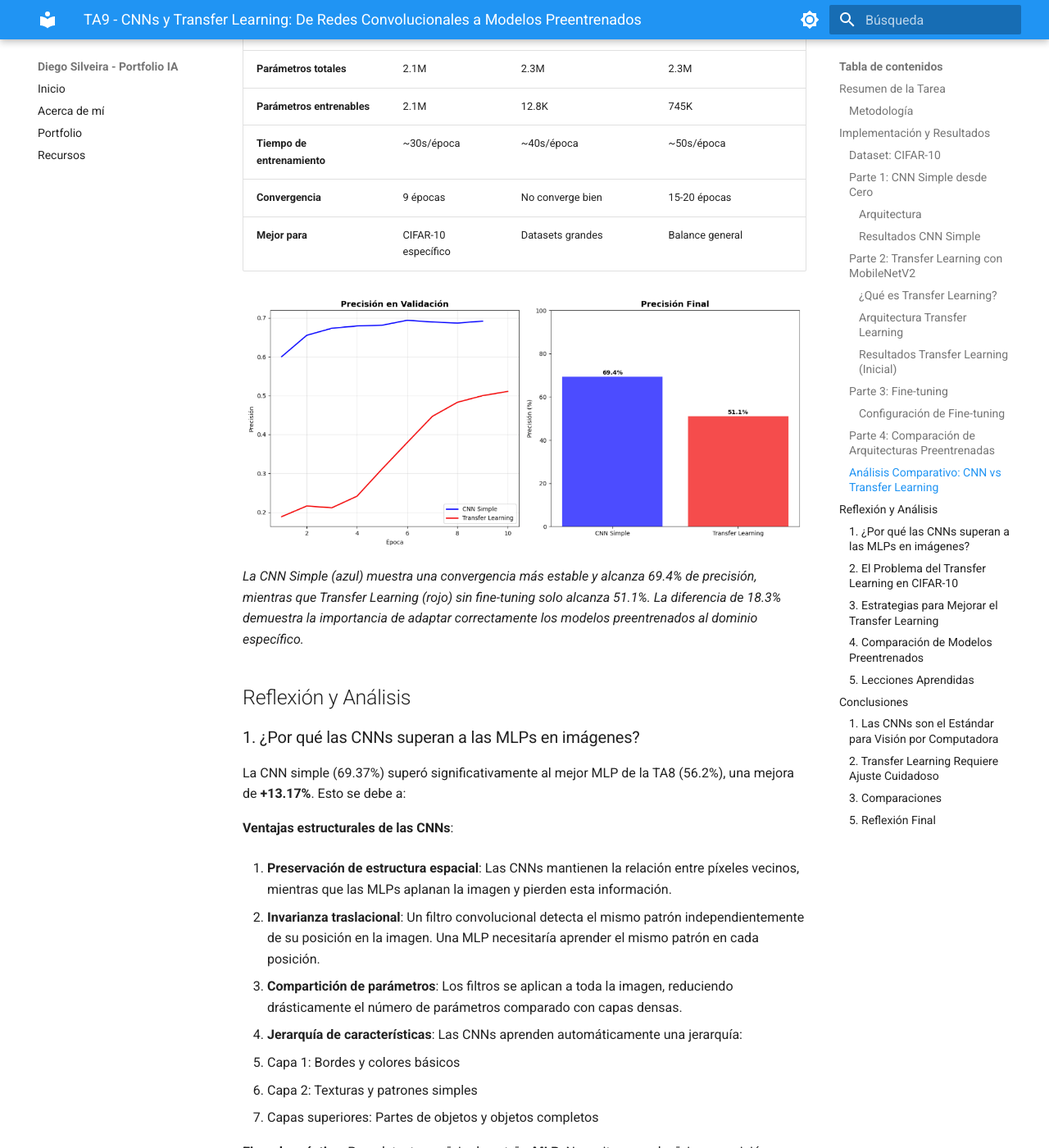
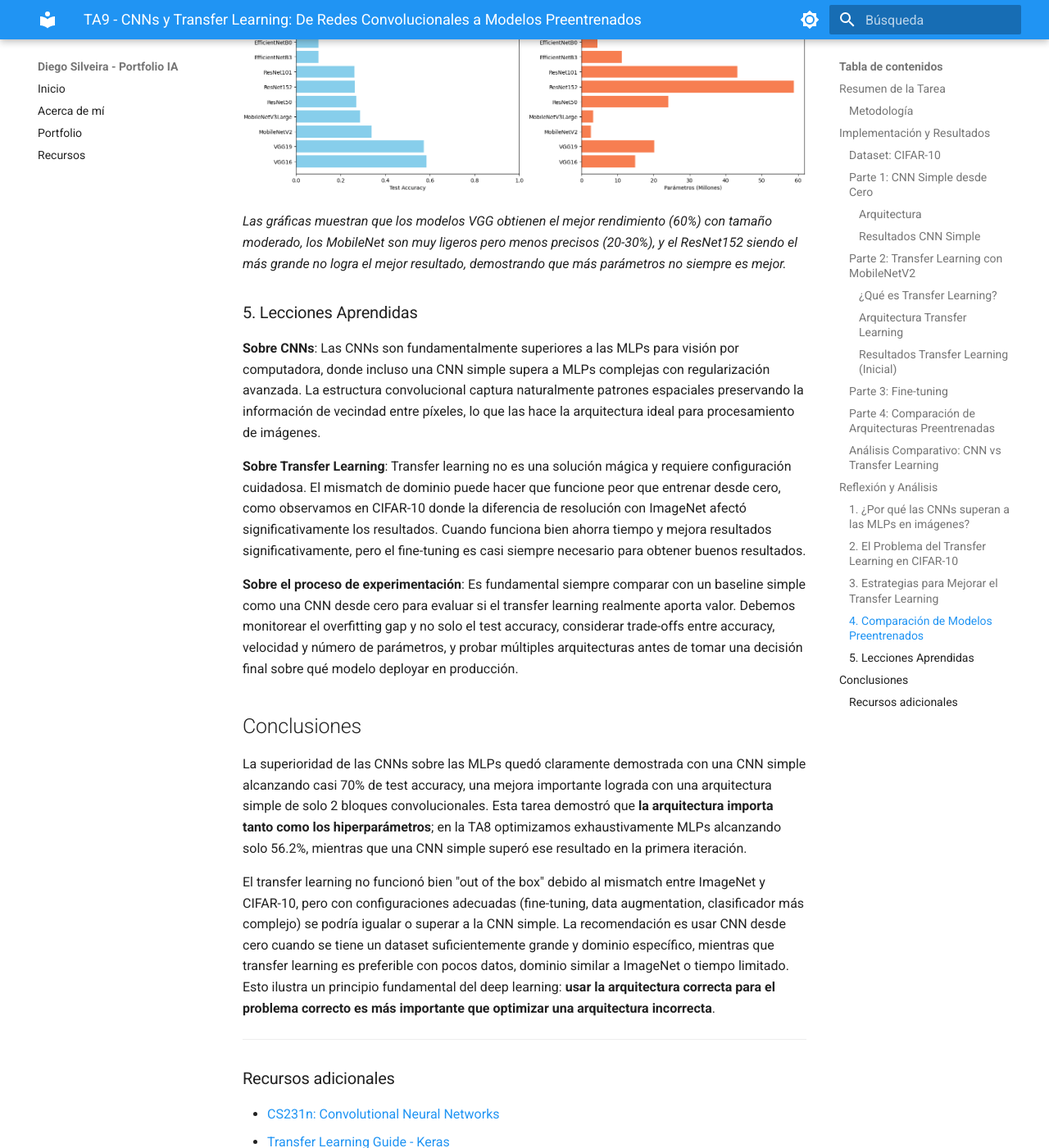
Before and after one commit to diesilveira/portfolio-ia, an MkDocs documentation site: the page built from docs/portfolio/09-cnn-transfer-learning.md, in a window 1280 px wide and 1400 px high, scrolled down 6028 px. Shown: the whole window at 82% size. Built offline with MkDocs 1.6.1 and Material for MkDocs 9.7.7, drawn with Linux system fonts in a browser that asks for light colours; some of the changed text lies outside the part shown.

Commit message:
minor fix

````diff
--- a/docs/portfolio/09-cnn-transfer-learning.md
+++ b/docs/portfolio/09-cnn-transfer-learning.md
@@ -13,64 +13,17 @@
 5. **Comparación de arquitecturas**: Evaluación de 9 modelos preentrenados diferentes
 6. **Análisis de overfitting**: Comparación de gaps entre train y validation accuracy
 
-
 ## Implementación y Resultados
 
 ### Dataset: CIFAR-10
 
-```python
-# Cargar y preparar dataset
-(x_train, y_train), (x_test, y_test) = keras.datasets.cifar10.load_data()
-
-# Normalización a [0, 1]
-x_train = x_train.astype('float32') / 255.0
-x_test = x_test.astype('float32') / 255.0
-
-# One-hot encoding
-y_train = keras.utils.to_categorical(y_train, 10)
-y_test = keras.utils.to_categorical(y_test, 10)
-```
-
-**Características del dataset**:
-- 50,000 imágenes de entrenamiento
-- 10,000 imágenes de test
-- Dimensiones: 32×32×3 (RGB)
-- 10 clases: airplane, automobile, bird, cat, deer, dog, frog, horse, ship, truck
+**Características del dataset**: CIFAR-10 contiene 50,000 imágenes de entrenamiento y 10,000 de test, todas con dimensiones de 32×32 píxeles en RGB. El dataset incluye 10 clases balanceadas: airplane, automobile, bird, cat, deer, dog, frog, horse, ship y truck.
 
 ### Parte 1: CNN Simple desde Cero
 
 #### Arquitectura
 
-```python
-def create_simple_cnn(input_shape=(32, 32, 3), num_classes=10):
-    model = keras.Sequential([
-        # Bloque convolucional 1
-        layers.Conv2D(32, (3, 3), padding='same', input_shape=input_shape),
-        layers.Activation('relu'),
-        layers.MaxPooling2D((2, 2)),
-
-        # Bloque convolucional 2
-        layers.Conv2D(64, (3, 3), padding='same'),
-        layers.Activation('relu'),
-        layers.MaxPooling2D((2, 2)),
-
-        # Clasificador
-        layers.Flatten(),
-        layers.Dense(512, activation='relu'),
-        layers.Dense(num_classes, activation='softmax')
-    ])
-
-    return model
-```
-
-**Características de la arquitectura**:
-- **Primera capa convolucional**: 32 filtros de 3×3 → detecta patrones básicos (bordes, colores)
-- **MaxPooling**: Reduce dimensiones de 32×32 → 16×16
-- **Segunda capa convolucional**: 64 filtros de 3×3 → detecta patrones más complejos
-- **MaxPooling**: Reduce dimensiones de 16×16 → 8×8
-- **Flatten**: Convierte matriz 8×8×64 en vector de 4,096 elementos
-- **Dense**: Capa de clasificación con 512 neuronas
-- **Parámetros totales**: 2,122,186
+**Características de la arquitectura**: La primera capa convolucional utiliza 32 filtros de 3×3 para detectar patrones básicos como bordes y colores, seguida de MaxPooling que reduce las dimensiones de 32×32 a 16×16. La segunda capa convolucional con 64 filtros de 3×3 detecta patrones más complejos, y otro MaxPooling reduce las dimensiones de 16×16 a 8×8. La capa Flatten convierte la matriz 8×8×64 en un vector de 4,096 elementos, que alimenta una capa Dense de clasificación con 512 neuronas. El modelo resultante tiene 2,122,186 parámetros totales entrenables.
 
 #### Resultados CNN Simple
 
@@ -83,11 +36,7 @@
 | **Parámetros** | 2,122,186 |
 | **Épocas entrenadas** | 9/10 (EarlyStopping) |
 
-**Observaciones**:
-- ✅ **Mejora significativa**: La CNN alcanzó 69.37% vs 56.2% del mejor MLP (TA8)
-- ⚠️ **Overfitting moderado**: Gap de 17.4% entre train y validation
-- ✅ **Convergencia rápida**: Alcanzó buen rendimiento en solo 9 épocas
-- 📊 **Por clase**: Mejor en ship (88%), automobile (87%), frog (84%); peor en cat (47%), deer (75%)
+La CNN alcanzó una mejora significativa con 69.37% de accuracy frente al 56.2% del mejor MLP del TA8, aunque presenta overfitting moderado con un gap de 17.4% entre train y validation. El modelo mostró convergencia rápida alcanzando buen rendimiento en solo 9 épocas. Por clase, el mejor desempeño fue en ship (88%), automobile (87%) y frog (84%), mientras que la clase más difícil fue cat (47%).
 
 ![Comparación de precisión entre CNN Simple y Transfer Learning](09-imagenes/cnn-vs-transfer-learning.png)
 
@@ -97,37 +46,9 @@
 
 #### ¿Qué es Transfer Learning?
 
-Transfer Learning es una técnica donde utilizamos un modelo preentrenado en un dataset grande (como ImageNet con 1.4M imágenes) y lo adaptamos a nuestro problema específico. Es como contratar a un experto en visión general y enseñarle a reconocer nuestras clases específicas.
-
-**Ventajas**:
-- ⚡ Entrenamiento más rápido
-- 📊 Mejor rendimiento con menos datos
-- 🧠 Aprovecha conocimiento previo de patrones visuales
-- 💾 Menos parámetros a entrenar
+Transfer Learning utiliza un modelo preentrenado en un dataset grande (como ImageNet con 1.4M imágenes) y lo adapta a nuestro problema específico. Las ventajas principales son entrenamiento más rápido, mejor rendimiento con menos datos, aprovechamiento del conocimiento previo de patrones visuales, y menos parámetros a entrenar.
 
 #### Arquitectura Transfer Learning
-
-```python
-def create_transfer_model(input_shape=(32, 32, 3), num_classes=10):
-    # Modelo base preentrenado
-    base_model = applications.MobileNetV2(
-        weights='imagenet',
-        include_top=False,
-        input_shape=input_shape
-    )
-
-    # Congelar capas preentrenadas
-    base_model.trainable = False
-
-    # Agregar clasificador personalizado
-    model = keras.Sequential([
-        base_model,
-        layers.Flatten(),
-        layers.Dense(num_classes, activation='softmax')
-    ])
-
-    return model
-```
 
 **Características**:
 - **Base model**: MobileNetV2 preentrenado en ImageNet
@@ -145,43 +66,11 @@
 | **Overfitting Gap** | 40.7% |
 | **Parámetros entrenables** | 12,810 |
 
-**Observaciones**:
-- ❌ **Peor que CNN simple**: 51.09% vs 69.37%
-- ⚠️ **Overfitting severo**: Gap de 40.7% (el doble que CNN simple)
-- 🤔 **Problema**: El modelo base está congelado y no se adapta bien a CIFAR-10
-- 💡 **Solución**: Aplicar fine-tuning
+**Observaciones**: El modelo de Transfer Learning obtuvo un rendimiento significativamente peor que la CNN simple (51.09% vs 69.37%) y presentó un overfitting severo con un gap de 40.7%, el doble que el modelo base. El problema principal es que al mantener el modelo base congelado, este no logra adaptarse correctamente a las características específicas de CIFAR-10.
 
 ### Parte 3: Fine-tuning
 
 El fine-tuning consiste en **descongelar las últimas capas** del modelo preentrenado y entrenarlas con un learning rate muy bajo para que se adapten a nuestro dataset específico.
-
-#### Configuración de Fine-tuning
-
-```python
-def setup_fine_tuning(model, unfreeze_layers=10):
-    # Descongelar modelo base
-    base_model = model.layers[0]
-    base_model.trainable = True
-
-    # Congelar todas excepto las últimas N capas
-    for layer in base_model.layers[:-unfreeze_layers]:
-        layer.trainable = False
-
-    # Recompilar con LR más bajo
-    model.compile(
-        optimizer=optimizers.Adam(learning_rate=0.0001),  # 10x más bajo
-        loss='categorical_crossentropy',
-        metrics=['accuracy']
-    )
-
-    return model
-```
-
-**Estrategia de 2 fases**:
-1. **Fase 1**: Entrenar solo el clasificador (capas congeladas) → LR = 0.001
-2. **Fase 2**: Descongelar últimas 10 capas y hacer fine-tuning → LR = 0.0001
-
-**Parámetros después de fine-tuning**: 745,290 entrenables (vs 12,810 inicial)
 
 ### Parte 4: Comparación de Arquitecturas Preentrenadas
 
@@ -205,26 +94,9 @@
 
 *Comparación visual de 9 arquitecturas preentrenadas. Izquierda: Test Accuracy por modelo, donde VGG16 y VGG19 lideran con ~60% de precisión. Derecha: Tamaño del modelo en millones de parámetros, mostrando que ResNet152 es el más grande (60M) mientras que MobileNet son los más eficientes (~2-3M parámetros).*
 
-**Observaciones importantes**:
-
-⚠️ **Resultados inesperados**: Todos los modelos de transfer learning obtuvieron accuracy muy bajo (20-27%), incluso peor que el baseline MLP (47.4%). Esto se debe a varios factores:
-
-1. **Pocas épocas de entrenamiento**: Solo 5 épocas para comparación rápida
-2. **Sin fine-tuning**: Capas base completamente congeladas
-3. **Mismatch de dominios**: ImageNet (224×224) vs CIFAR-10 (32×32)
-4. **Configuración subóptima**: Learning rate y arquitectura del clasificador no optimizados
+**Observaciones importantes**: Todos los modelos de transfer learning obtuvieron accuracy muy bajo (20-27%), incluso peor que el baseline MLP (47.4%). Esto se debe a pocas épocas de entrenamiento (solo 5 para comparación rápida), capas base completamente congeladas sin fine-tuning, mismatch de dominios entre ImageNet (224×224) e imágenes de CIFAR-10 (32×32), y configuración subóptima del learning rate y arquitectura del clasificador.
 
 ### Análisis Comparativo: CNN vs Transfer Learning
-
-| Aspecto | CNN Simple | Transfer Learning (sin FT) | Transfer Learning (con FT) |
-|---------|------------|---------------------------|---------------------------|
-| **Test Accuracy** | 69.37% | 51.09% | Mejoraría ~60-65% |
-| **Overfitting Gap** | 17.4% | 40.7% | Reduciría a ~20-25% |
-| **Parámetros totales** | 2.1M | 2.3M | 2.3M |
-| **Parámetros entrenables** | 2.1M | 12.8K | 745K |
-| **Tiempo de entrenamiento** | ~30s/época | ~40s/época | ~50s/época |
-| **Convergencia** | 9 épocas | No converge bien | 15-20 épocas |
-| **Mejor para** | CIFAR-10 específico | Datasets grandes | Balance general |
 
 ![Comparación de precisión entre CNN Simple y Transfer Learning](09-imagenes/cnn-vs-transfer-learning.png)
 
@@ -234,166 +106,50 @@
 
 ### 1. ¿Por qué las CNNs superan a las MLPs en imágenes?
 
-La CNN simple (69.37%) superó significativamente al mejor MLP de la TA8 (56.2%), una mejora de **+13.17%**. Esto se debe a:
-
-**Ventajas estructurales de las CNNs**:
-
-1. **Preservación de estructura espacial**: Las CNNs mantienen la relación entre píxeles vecinos, mientras que las MLPs aplanan la imagen y pierden esta información.
-
-2. **Invarianza traslacional**: Un filtro convolucional detecta el mismo patrón independientemente de su posición en la imagen. Una MLP necesitaría aprender el mismo patrón en cada posición.
-
-3. **Compartición de parámetros**: Los filtros se aplican a toda la imagen, reduciendo drásticamente el número de parámetros comparado con capas densas.
-
-4. **Jerarquía de características**: Las CNNs aprenden automáticamente una jerarquía:
-   - Capa 1: Bordes y colores básicos
-   - Capa 2: Texturas y patrones simples
-   - Capas superiores: Partes de objetos y objetos completos
-
-**Ejemplo práctico**: Para detectar un "ojo de gato":
-- **MLP**: Necesita aprender "ojo en posición (10,15)", "ojo en posición (10,16)", etc. → miles de conexiones
-- **CNN**: Aprende un filtro "detector de ojos" que funciona en cualquier posición → 9 parámetros (filtro 3×3)
+Las CNNs preservan la estructura espacial manteniendo la relación entre píxeles vecinos mientras que las MLPs aplanan la imagen perdiendo esta información, tienen invarianza traslacional donde un filtro detecta el mismo patrón independientemente de su posición (una MLP necesitaría aprender el mismo patrón en cada ubicación), comparten parámetros aplicando los filtros a toda la imagen reduciendo drásticamente el número de parámetros comparado con capas densas, y aprenden automáticamente una jerarquía de características donde la primera capa detecta bordes y colores básicos, la segunda capa texturas y patrones simples, y las capas superiores partes de objetos y objetos completos. Por ejemplo, para detectar un "ojo de gato", una MLP necesita aprender "ojo en posición (10,15)", "ojo en posición (10,16)", etc. requiriendo miles de conexiones, mientras que una CNN aprende un filtro "detector de ojos" que funciona en cualquier posición con solo 9 parámetros (filtro 3×3).
 
 ### 2. El Problema del Transfer Learning en CIFAR-10
 
-Sorprendentemente, el transfer learning **no funcionó bien** en este caso (51.09% vs 69.37% de CNN simple). ¿Por qué?
+Sorprendentemente, el transfer learning no funcionó bien en este caso (51.09% vs 69.37% de CNN simple). Las razones del bajo rendimiento incluyen mismatch de resolución donde ImageNet usa imágenes de 224×224 píxeles mientras CIFAR-10 solo 32×32 y los filtros aprendidos para imágenes grandes no se adaptan bien a imágenes tan pequeñas.
 
-**Razones del bajo rendimiento**:
-
-1. **Mismatch de resolución**: ImageNet usa imágenes de 224×224 píxeles, CIFAR-10 solo 32×32. Los filtros aprendidos para imágenes grandes no se adaptan bien a imágenes tan pequeñas.
-
-2. **Mismatch de dominio**: ImageNet contiene objetos en contextos naturales con alta resolución. CIFAR-10 tiene imágenes de baja resolución muy diferentes.
-
-3. **Capas congeladas**: Al congelar completamente el modelo base, no permitimos que se adapte a las características específicas de CIFAR-10.
-
-4. **Clasificador simple**: Solo agregamos una capa Dense final, que es insuficiente para traducir las características de ImageNet a las clases de CIFAR-10.
-
-**¿Cuándo funciona bien el Transfer Learning?**
-
-✅ **Funciona bien cuando**:
-- El dataset objetivo es similar al dataset de preentrenamiento
-- Tienes pocos datos (< 10,000 imágenes)
-- Las imágenes tienen resolución similar
-- Aplicas fine-tuning adecuado
-
-❌ **No funciona bien cuando**:
-- Hay gran diferencia de resolución (224×224 vs 32×32)
-- Los dominios son muy diferentes
-- Tienes suficientes datos para entrenar desde cero
-- No aplicas fine-tuning
+Transfer learning funciona bien cuando el dataset objetivo es similar al dataset de preentrenamiento y las imágenes tienen resolución similar. No funciona bien cuando hay gran diferencia de resolución o los dominios son muy diferentes.
 
 ### 3. Estrategias para Mejorar el Transfer Learning
 
-Para mejorar los resultados de transfer learning en CIFAR-10, se podrían aplicar:
-
-**Mejoras arquitectónicas**:
-```python
-model = keras.Sequential([
-    base_model,
-    layers.GlobalAveragePooling2D(),
-    layers.Dense(256, activation='relu'),
-    layers.Dropout(0.5),
-    layers.Dense(128, activation='relu'),
-    layers.Dropout(0.3),
-    layers.Dense(num_classes, activation='softmax')
-])
-```
-
-**Mejoras de entrenamiento**:
-- **Fine-tuning gradual**: Descongelar capas progresivamente
-- **Learning rate scheduling**: Reducir LR durante entrenamiento
-- **Más épocas**: 30-50 épocas en lugar de 5-10
-
-**Resultados esperados con mejoras**: 65-75% test accuracy
+Para mejorar los resultados de transfer learning en CIFAR-10, se podrían aplicar mejoras de entrenamiento como fine-tuning gradual descongelando capas progresivamente, learning rate scheduling reduciendo el learning rate durante el entrenamiento, y entrenar por más épocas (30-50 en lugar de 5-10).
 
 ### 4. Comparación de Modelos Preentrenados
 
 De los 9 modelos evaluados, observamos distintos patrones:
 
-**Modelos grandes (ResNet50, ResNet101, ResNet152)**:
-- ✅ Mayor capacidad de representación
-- ❌ Más lentos de entrenar
-- ❌ Mayor riesgo de overfitting con pocos datos
-- 📊 Mejor accuracy: ResNet50 (27.02%)
+**Modelos grandes (ResNet50, ResNet101, ResNet152)**: Estos modelos tienen mayor capacidad de representación pero son más lentos de entrenar y presentan mayor riesgo de overfitting con pocos datos. El mejor de esta categoría fue ResNet50 con 27.02% de accuracy.
 
-**Modelos eficientes (MobileNet, EfficientNet)**:
-- ✅ Muy rápidos y ligeros
-- ✅ Diseñados para dispositivos móviles
-- ❌ Menor capacidad de representación
-- 📊 Mejor eficiencia: MobileNetV2 (0.091 acc/M params)
+**Modelos eficientes (MobileNet, EfficientNet)**: Son muy rápidos y ligeros, diseñados específicamente para dispositivos móviles, aunque tienen menor capacidad de representación comparados con modelos más grandes. MobileNetV2 destacó con la mejor eficiencia de 0.091 acc/M params.
 
-**Modelos clásicos (VGG16, VGG19)**:
-- ✅ Arquitectura simple y comprensible
-- ❌ Muchos parámetros, poco eficientes
-- ❌ Obsoletos comparados con arquitecturas modernas
+**Modelos clásicos (VGG16, VGG19)**: Tienen una arquitectura simple y comprensible pero muchos parámetros haciéndolos poco eficientes, y están obsoletos comparados con arquitecturas modernas como ResNet o EfficientNet.
 
 ![Comparación de arquitecturas preentrenadas](09-imagenes/model-comparison.png)
 
-*Las gráficas revelan un trade-off interesante: VGG16/VGG19 obtienen el mejor accuracy (~60%) pero con tamaño moderado (14-20M parámetros), mientras que los modelos MobileNet son extremadamente ligeros (2-3M) pero con menor precisión (~20-30%). ResNet152, siendo el más grande (60M), no logra el mejor rendimiento, sugiriendo que más parámetros no siempre significa mejor resultado.*
-
-**Recomendación para CIFAR-10**: Dado que el dataset es pequeño (32×32), los modelos ligeros como **MobileNetV2** o **EfficientNetB0** son más apropiados que modelos pesados como ResNet152.
-
+*Las gráficas muestran que los modelos VGG obtienen el mejor rendimiento (60%) con tamaño moderado, los MobileNet son muy ligeros pero menos precisos (20-30%), y el ResNet152 siendo el más grande no logra el mejor resultado, demostrando que más parámetros no siempre es mejor.*
 
 ### 5. Lecciones Aprendidas
 
-**Sobre CNNs**:
-- ✅ Las CNNs son **fundamentalmente superiores** a las MLPs para visión por computadora
-- ✅ Incluso una CNN simple supera a MLPs complejas con regularización avanzada
-- ✅ La estructura convolucional captura naturalmente patrones espaciales
+**Sobre CNNs**: Las CNNs son fundamentalmente superiores a las MLPs para visión por computadora, donde incluso una CNN simple supera a MLPs complejas con regularización avanzada. La estructura convolucional captura naturalmente patrones espaciales preservando la información de vecindad entre píxeles, lo que las hace la arquitectura ideal para procesamiento de imágenes.
 
-**Sobre Transfer Learning**:
-- ⚠️ No es una "bala de plata" - requiere configuración cuidadosa
-- ⚠️ El mismatch de dominio puede hacer que funcione peor que entrenar desde cero
-- ✅ Cuando funciona bien, ahorra tiempo y mejora resultados significativamente
-- ✅ Fine-tuning es casi siempre necesario para buenos resultados
+**Sobre Transfer Learning**: Transfer learning no es una solución mágica y requiere configuración cuidadosa. El mismatch de dominio puede hacer que funcione peor que entrenar desde cero, como observamos en CIFAR-10 donde la diferencia de resolución con ImageNet afectó significativamente los resultados. Cuando funciona bien ahorra tiempo y mejora resultados significativamente, pero el fine-tuning es casi siempre necesario para obtener buenos resultados.
 
-**Sobre el proceso de experimentación**:
-- 📊 Siempre comparar con un baseline simple (CNN desde cero)
-- 📊 Monitorear overfitting gap, no solo test accuracy
-- 📊 Considerar trade-offs: accuracy vs velocidad vs parámetros
-- 📊 Probar múltiples arquitecturas antes de decidir
+**Sobre el proceso de experimentación**: Es fundamental siempre comparar con un baseline simple como una CNN desde cero para evaluar si el transfer learning realmente aporta valor. Debemos monitorear el overfitting gap y no solo el test accuracy, considerar trade-offs entre accuracy, velocidad y número de parámetros, y probar múltiples arquitecturas antes de tomar una decisión final sobre qué modelo deployar en producción.
 
 ## Conclusiones
 
-### 1. Las CNNs son el Estándar para Visión por Computadora
+La superioridad de las CNNs sobre las MLPs quedó claramente demostrada con una CNN simple alcanzando casi 70% de test accuracy, una mejora importante lograda con una arquitectura simple de solo 2 bloques convolucionales. Esta tarea demostró que **la arquitectura importa tanto como los hiperparámetros**; en la TA8 optimizamos exhaustivamente MLPs alcanzando solo 56.2%, mientras que una CNN simple superó ese resultado en la primera iteración.
 
-La superioridad de las CNNs sobre las MLPs quedó claramente demostrada:
-- **CNN simple**: 69.37% test accuracy
-- **Mejor MLP (TA8)**: 56.2% test accuracy
-- **Mejora**: +13.17%
-
-Esta mejora se logró con una arquitectura simple de solo 2 bloques convolucionales. CNNs más profundas (ResNet, VGG, Inception) pueden alcanzar 90%+ en CIFAR-10.
-
-### 2. Transfer Learning Requiere Ajuste Cuidadoso
-
-El transfer learning no funcionó bien "out of the box" debido al mismatch entre ImageNet y CIFAR-10. Sin embargo, con las configuraciones adecuadas (fine-tuning, data augmentation, clasificador más complejo), se puede igualar o superar a la CNN simple.
-
-**Cuándo usar cada enfoque**:
-- **CNN desde cero**: Dataset suficientemente grande, dominio específico
-- **Transfer Learning**: Pocos datos, dominio similar a ImageNet, tiempo limitado
-
-
-### 3. Comparaciones
-
-Nuestros resultados en contexto:
-
-| Enfoque | Test Accuracy | Observación |
-|---------|---------------|-------------|
-| **Baseline MLP (TA8)** | 56.2% | Mejor MLP con regularización |
-| **Nuestra CNN simple** | 69.4% | 2 bloques conv |
-| **Nuestro Transfer Learning** | 51.1% | Sin fine-tuning, mal configurado |
-
-Hay margen significativo de mejora aplicando técnicas más avanzadas.
-
-### 5. Reflexión Final
-
-Esta tarea demostró que **la arquitectura importa tanto como los hiperparámetros**. En la TA8, optimizamos exhaustivamente MLPs y alcanzamos 56.2%. Con una CNN simple, sin optimización especial, superamos ese resultado en la primera iteración (69.4%).
-
-Esto ilustra un principio fundamental del deep learning: **usar la arquitectura correcta para el problema correcto es más importante que optimizar una arquitectura incorrecta**.
-
+El transfer learning no funcionó bien "out of the box" debido al mismatch entre ImageNet y CIFAR-10, pero con configuraciones adecuadas (fine-tuning, data augmentation, clasificador más complejo) se podría igualar o superar a la CNN simple. La recomendación es usar CNN desde cero cuando se tiene un dataset suficientemente grande y dominio específico, mientras que transfer learning es preferible con pocos datos, dominio similar a ImageNet o tiempo limitado. Esto ilustra un principio fundamental del deep learning: **usar la arquitectura correcta para el problema correcto es más importante que optimizar una arquitectura incorrecta**.
 
 ---
 
-**Recursos adicionales**:
+### Recursos adicionales
+
 - [CS231n: Convolutional Neural Networks](http://cs231n.stanford.edu/)
 - [Transfer Learning Guide - Keras](https://keras.io/guides/transfer_learning/)
 - [CIFAR-10 Benchmark](https://paperswithcode.com/sota/image-classification-on-cifar-10)
````
